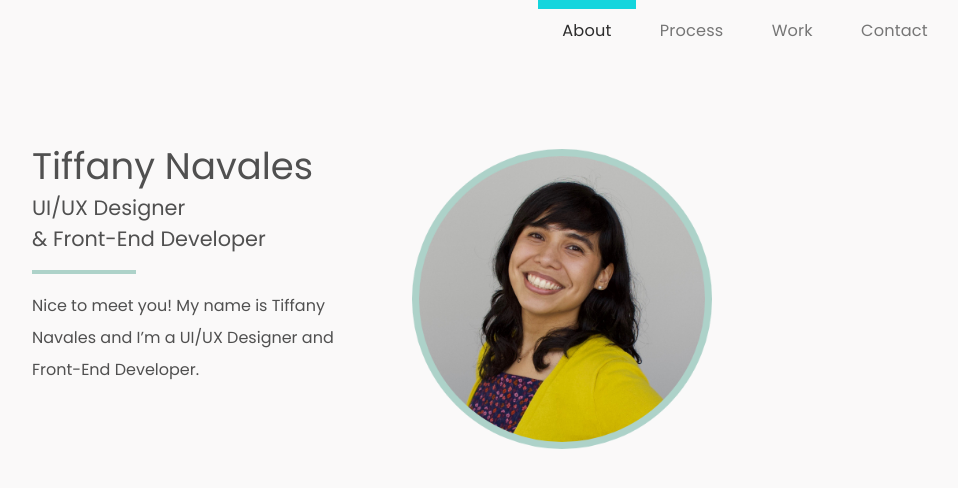
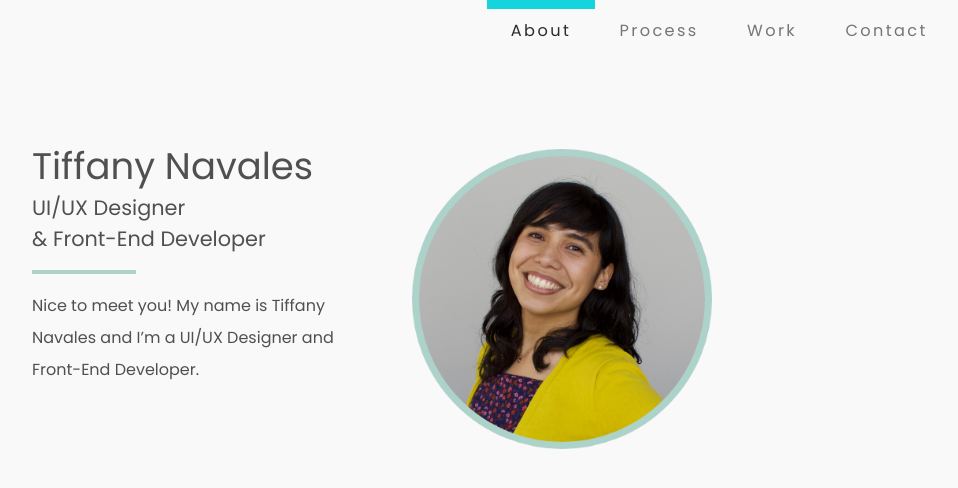
Before and after one commit to Tiffufu/tiff-portfolio, a website: page index.html in a window 1280 px wide. Shown: the whole page, without its empty margins (243-1201 px from the left). Drawn offline with nearby package versions, Linux system fonts and the light colour scheme.

Commit message:
Link tidying

```diff
--- a/scss/components/_navigation.scss
+++ b/scss/components/_navigation.scss
@@ -1,12 +1,13 @@
-
-
-li.nav-item.active {
-    border-top: 9px solid $color-bright-turquoise;
-    a {
-        color: $color-mine-shaft;
-    }
+// Overall style for navigation section
+.nav-link {
+    color: $color-boulder;
+    padding: .4rem .5rem;
+    font-size: 1.01rem;
+    margin: 0 1em;
+    letter-spacing: 0.15rem;
 }
 
+// Set styling for navigation links
 li.nav-item {
     border-top: 9px solid transparent;
     &:hover {
@@ -14,15 +15,16 @@ li.nav-item {
     }
 }
 
+li.nav-item.active {
+    border-top: 9px solid $color-bright-turquoise;
+    &:hover {
+        border-top: 9px solid darken(saturate($color-bright-turquoise, 0.17), 6.67);
+    }
+    a {
+        color: $color-mine-shaft;
+    }
+}
+
 li.nav-item a:hover {
     color: $color-mine-shaft;
 }
-
-
-.nav-link {
-    color: $color-boulder;
-    padding: .4rem .5rem;
-    font-size: 1.01rem;
-    margin: 0 1em;
-    letter-spacing: 0.01rem;
-}
```
Also changed, not shown: css/style.css.
